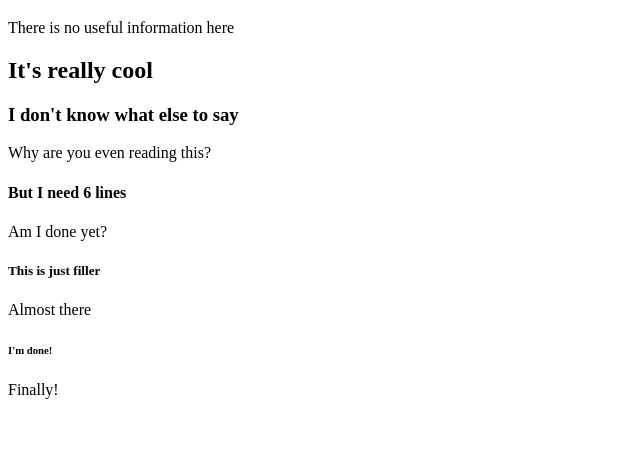
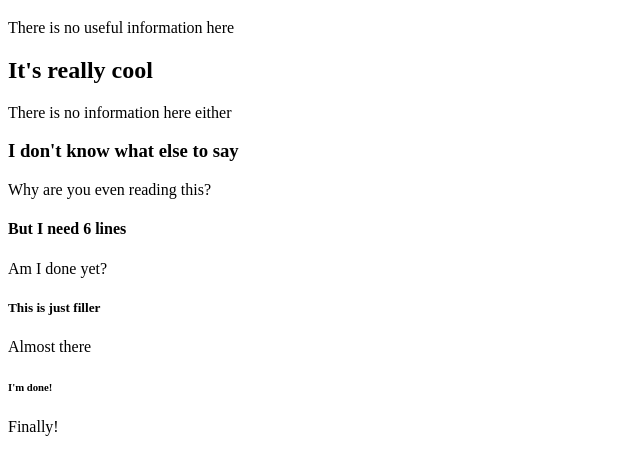
Before and after one commit to RyanGrierson/IntroA, a plain HTML site: page index.html in a window 1280 px wide. Shown: the part 61-536 px from the top of the page, without its empty margins (0-640 px from the left). Drawn offline with Linux system fonts and the light colour scheme.

Commit message:
Update index.html

```diff
--- a/index.html
+++ b/index.html
@@ -7,7 +7,7 @@
         <h1>I have a website</h1>
           <p>There is no useful information here</p>
        <h2>It's really cool</h2>
-          <p><There is no information here either</p>
+          <p>There is no information here either</p>
         <h3>I don't know what else to say</h3>
           <p>Why are you even reading this?</p>
        <h4>But I need 6 lines</h4>
```
